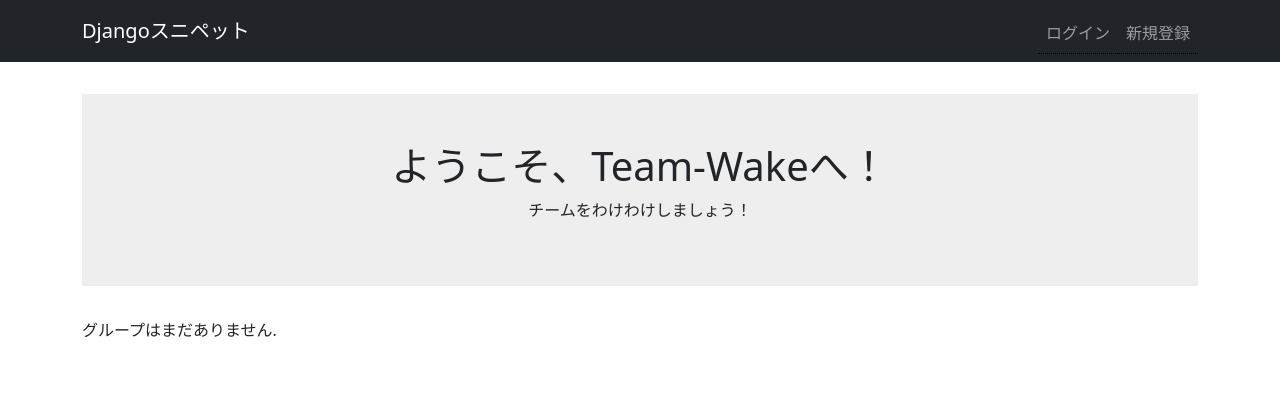
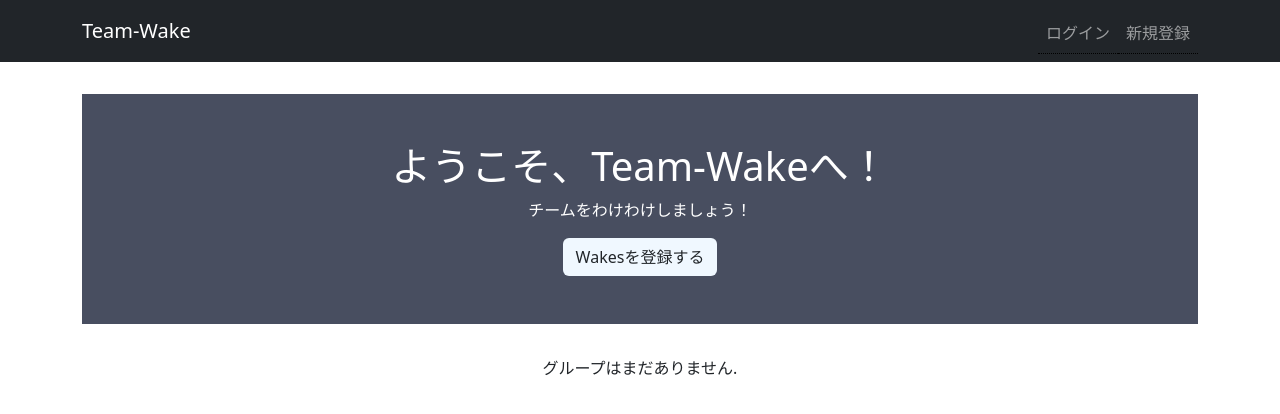
Before and after one commit to estone1223/team-wake, a Django app: page / in a window 1280 px wide. Shown: the top 414 px of the page. Run offline with Django 3.2, Linux system fonts and the light colour scheme; some libraries are stand-ins or nearby versions.

Commit message:
create toppage

```diff
--- a/static/group/css/style.css
+++ b/static/group/css/style.css
@@ -1,11 +1,13 @@
+
 main {
   padding: 2rem 0;
 }
 
 .welcome {
+  color: white;
   padding: 3rem 0;
   margin-bottom: 2rem;
-  background-color: #eee;
+  background-color: #484e60;
   align-items: center;
   display: flex;
   flex-direction: column;
@@ -13,23 +15,6 @@ main {
 
 .snippet-date {
   margin-bottom: 1rem;
-}
-
-.source-code > .highlight {
-  padding: 1rem;
-  margin-bottom: 1rem;
-  background-color: rgb(47, 48, 59);
-  color: aliceblue;
-}
-
-.comments {
-  list-style: none;
-  margin-left: -20px;
-}
-
-.comment-place {
-  border: 1px solid black;
-  padding: 10px 24px;
 }
 
 .mb-10 {
@@ -41,3 +26,19 @@ li {
   border-bottom: 1px dotted black;
   color: rgb(0, 0, 0);
 }
+
+.message {
+  text-align: center;
+}
+
+.btn-color {
+  background-color: aliceblue;
+}
+
+.btn-color:hover {
+  opacity: 0.8;
+}
+
+.nav-item {
+  display: flex;
+}
--- a/templates/base.html
+++ b/templates/base.html
@@ -16,10 +16,11 @@
   <body>
     <nav class="navbar navbar-expand flex-md-row navbar-dark bg-dark">
       <div class="container justify-content-between">
-        <a class="navbar-brand" href="/">Djangoスニペット</a>
+        <a class="navbar-brand" href="/">Team-Wake</a>
         <ul class="navbar-nav mr-md-2">
           {% if user.is_authenticated %}
             <li class="nav-item">
+              <a class="nav-link">{{ user.username }}</a>
               <a class="nav-link" href="{% url 'logout' %}">ログアウト</a>
             </li>
           {% else %}
--- a/templates/group/top.html
+++ b/templates/group/top.html
@@ -4,7 +4,7 @@
   <div class="welcome">
     <h1 class="title">ようこそ、Team-Wakeへ！</h1>
     <p class="subtitle">チームをわけわけしましょう！</p>
-    {% comment %} <a class="btn btn-primary" href="{% url 'member_new' %}">メンバーを登録する</a> {% endcomment %}
+    <a class="btn btn-color" href="">Wakesを登録する</a>
   </div>
 
   {% if members %}
@@ -31,6 +31,6 @@
       </tbody>
     </table>
   {% else %}
-    <p>グループはまだありません.</p>
+    <p class="message">グループはまだありません.</p>
   {% endif %}
 {% endblock main %}
```
